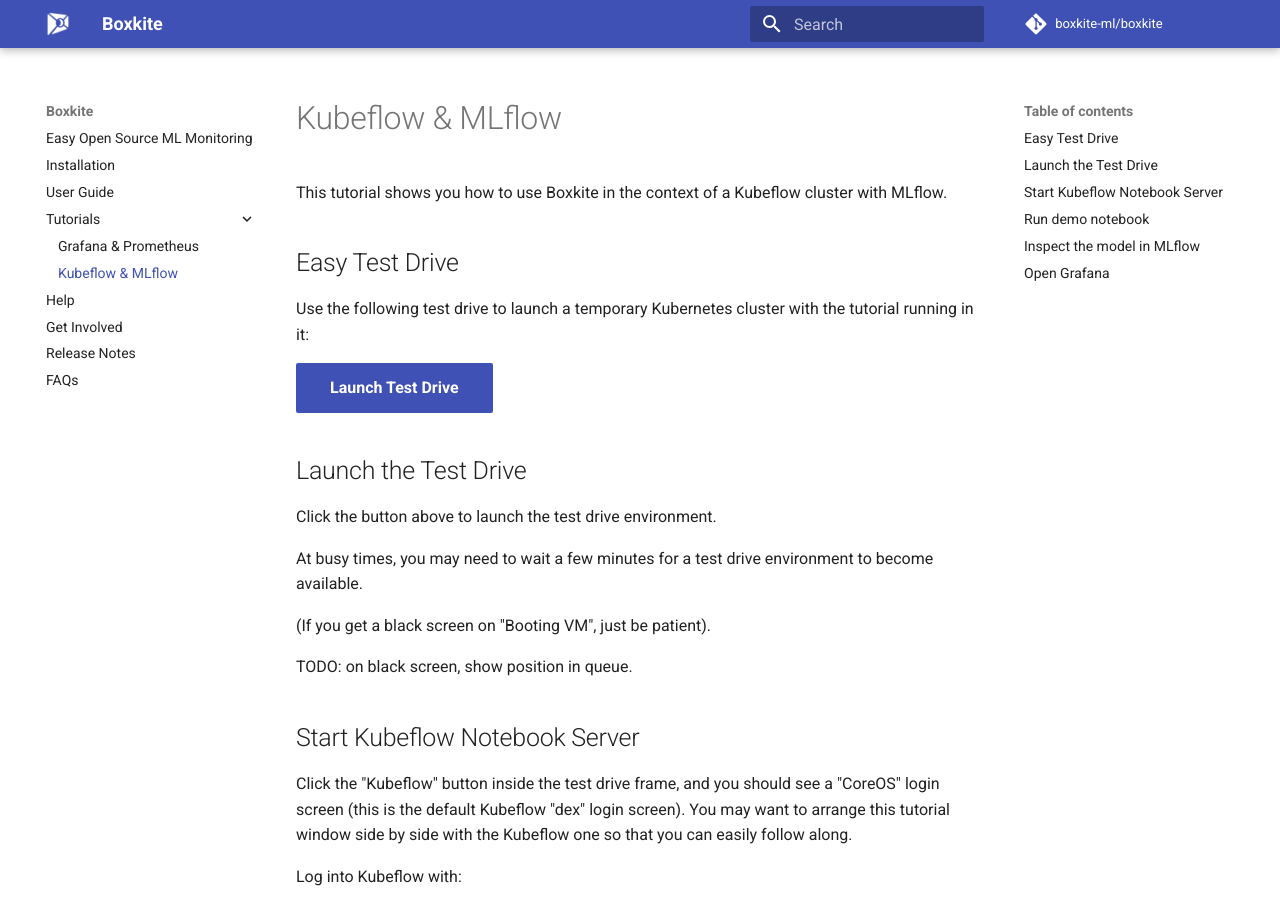
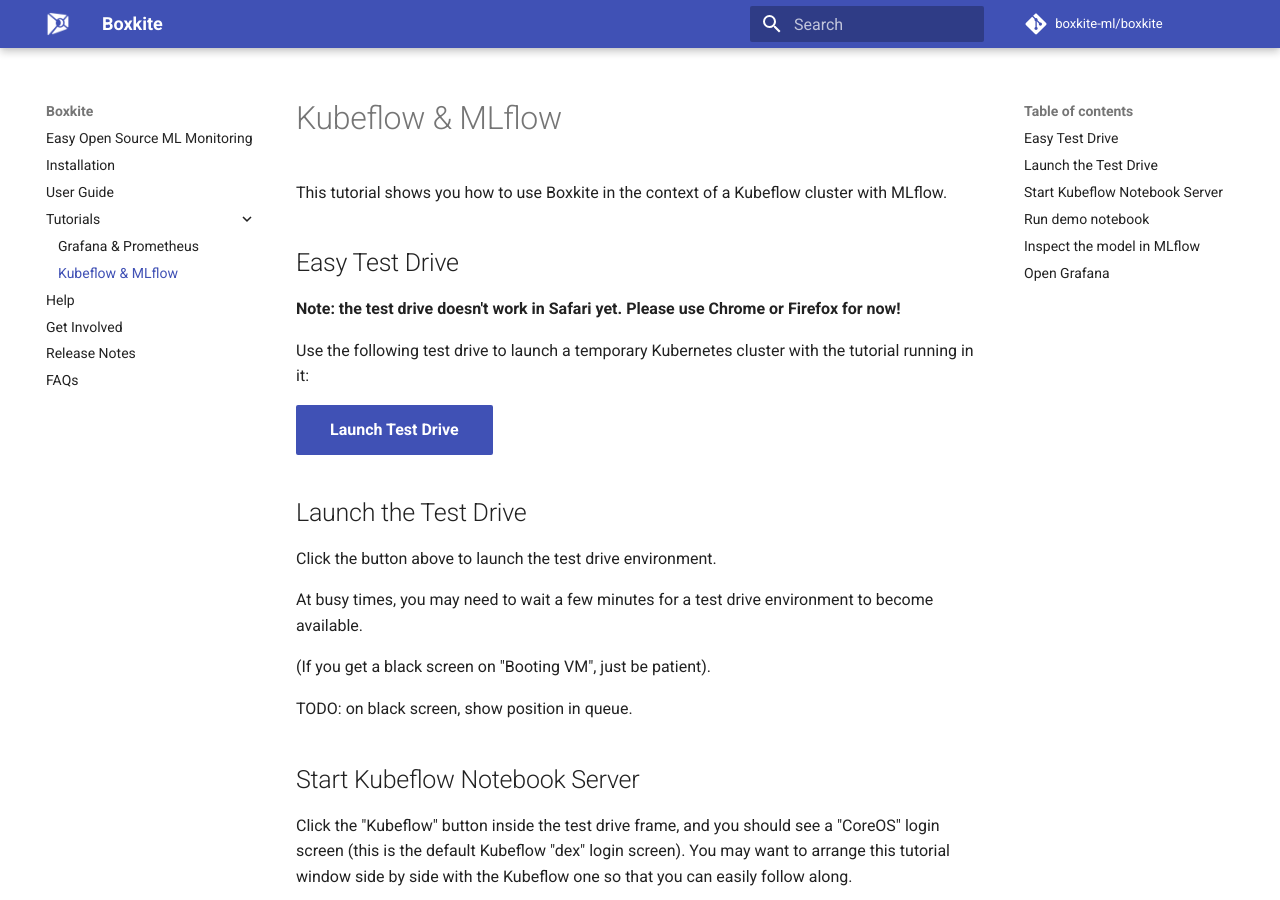
Before and after one commit to boxkite-ml/boxkite, an MkDocs documentation site: the page built from docs/tutorials/kubeflow-mlflow.md, in a window 1280 px wide and 900 px high. Built offline with MkDocs 1.6.1 and Material for MkDocs 9.7.7, drawn with Linux system fonts in a browser that asks for light colours; comment, search, counter and statistics services are not loaded.

Commit message:
fix references to repo

```diff
--- a/docs/tutorials/kubeflow-mlflow.md
+++ b/docs/tutorials/kubeflow-mlflow.md
@@ -3,6 +3,8 @@
 This tutorial shows you how to use Boxkite in the context of a Kubeflow cluster with MLflow.
 
 ## Easy Test Drive
+
+**Note: the test drive doesn't work in Safari yet. Please use Chrome or Firefox for now!**
 
 Use the following test drive to launch a temporary Kubernetes cluster with the tutorial running in it:
 
@@ -19,7 +21,7 @@
 
 <a id="button" class="md-button md-button--primary" href="javascript:void(0);" onclick="document.getElementById('testdrive').src=document.getElementById('testdrive').getAttribute('data-src'); toggle('testdrive'); toggle('button')">Launch Test Drive</a>
 
-<iframe width="1024" height="600" id="testdrive" data-src="https://testfaster.ci/launch?embedded=true&repo=https://github.com/boxkite-ml/docs&file=examples/kubeflow-mlflow/.testfaster.yml" style="display:none"></iframe>
+<iframe width="1024" height="600" id="testdrive" data-src="https://testfaster.ci/launch?embedded=true&repo=https://github.com/boxkite-ml/boxkite&file=examples/kubeflow-mlflow/.testfaster.yml" style="display:none"></iframe>
 
 ## Launch the Test Drive
 
@@ -51,7 +53,7 @@
 * **Name:** Name the notebook server anything you like, such as `test`
 * **Image:** Tick the "Custom image" checkbox and enter:
   <br/>`quay.io/boxkite/tensorflow-1.15.2-notebook-cpu:bf3bffa`
-  <br/>This preinstalls the required [dependencies](https://github.com/boxkite-ml/docs/blob/main/examples/kubeflow-mlflow/custom-jupyter/requirements.txt) and makes the demo notebook available.
+  <br/>This preinstalls the required [dependencies](https://github.com/boxkite-ml/boxkite/blob/main/examples/kubeflow-mlflow/custom-jupyter/requirements.txt) and makes the demo notebook available.
 * **Workspace Volume:** Tick the "Don't use Persistent Storage for User's home" box. Then click "dismiss" on the warning that pops up. This is so that the demo notebook shows up in your home directory.
 * **Configurations:** Click "Configurations" and then select "MLflow". This will set up the notebook environment so that it can talk to MLflow automatically.
 
```
Also changed, not shown: 1 other file.
